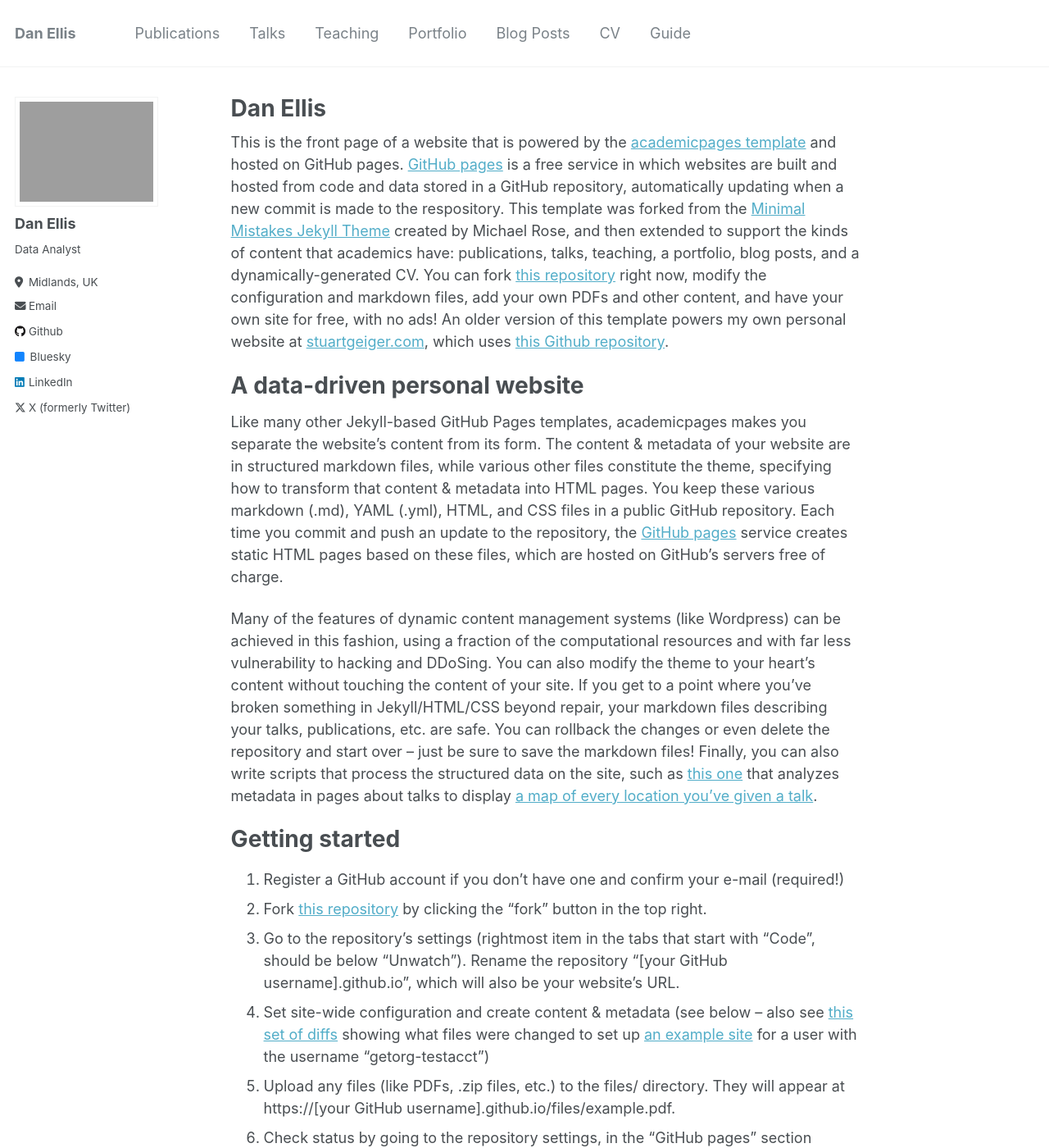
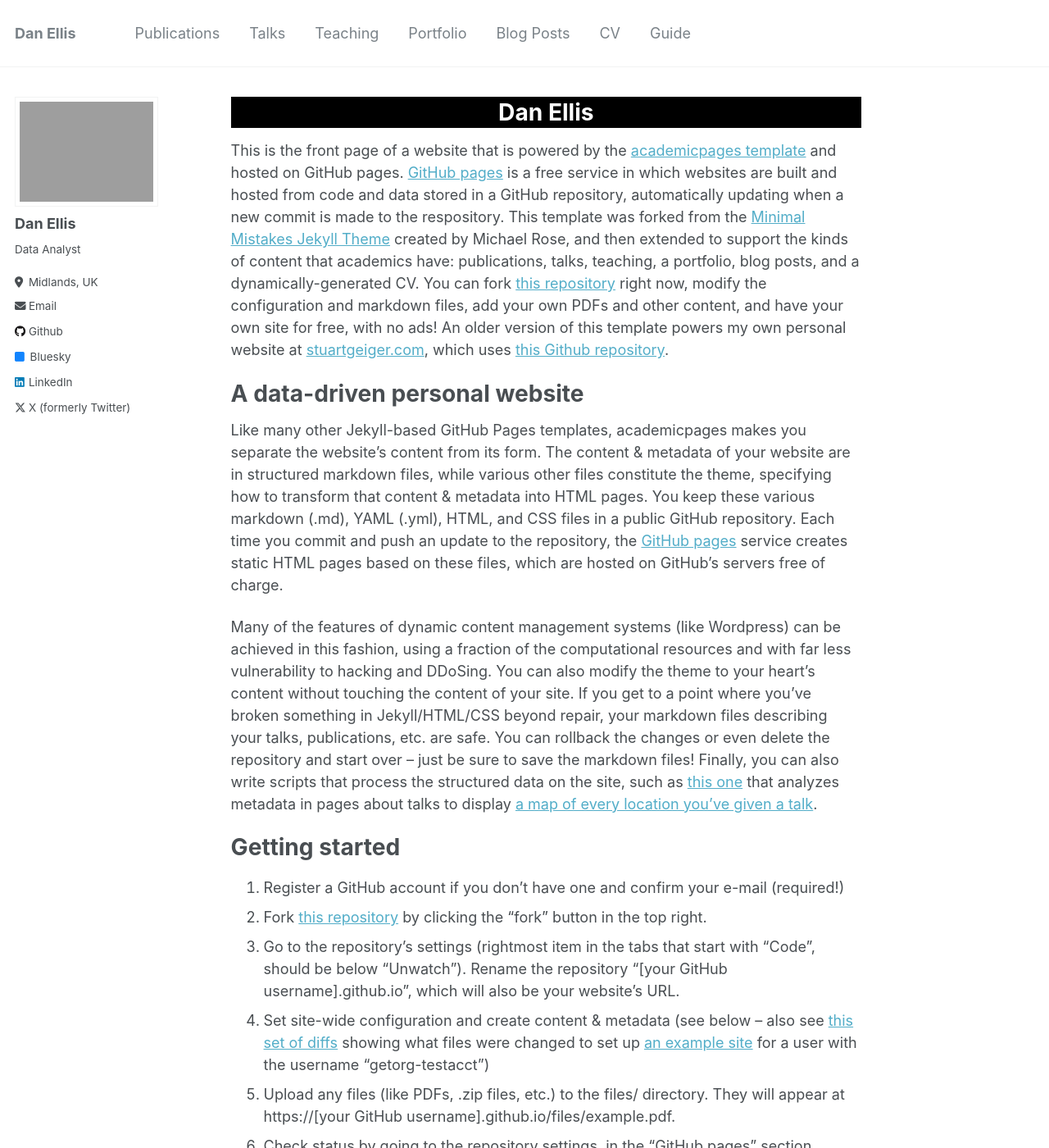
Before and after one commit to danellisprojects/danellisprojects.github.io, a Jekyll site: the page built from _pages/about.md, in a window 1280 px wide and 1400 px high. Shown: the whole window at 82% size. Built offline with Jekyll 4.4.1, drawn with Linux system fonts in a browser that asks for light colours.

```diff
--- a/_portfolio/portfolio-998.html
+++ b/_portfolio/portfolio-998.html
@@ -15,10 +15,8 @@ Fast-forward to the 2022–2023 interval, where a beacon of hope emerges:
 The crime rate retreated by 434 reports, a collective sigh of relief for residents and visitors alike.
 Imagine a dashboard, a digital compass, allowing users to traverse time—changing years, tracking trends, and unraveling the mysteries of crime data.</br></br>
 The Path Ahead</br>
-As we navigate the streets of Los Angeles, let us remain vigilant. Collaborative efforts, data-driven strategies, and community engagement will continue to shape the city’s destiny. Together, we strive for safer tomorrows.
-
-Remember, behind these numbers lie stories of resilience, courage, and determination. Let’s keep our eyes on the horizon, for every statistic represents a life touched by the ebb and flow of urban existence.
-
+As we navigate the streets of Los Angeles, let us remain vigilant. Collaborative efforts, data-driven strategies, and community engagement will continue to shape the city’s destiny. Remember, behind these numbers lie stories of resilience, courage, and determination.
+<br/>
 <br/>
 Los Angeles Crime Data: A 3D Map Visualisation<br/><br/>
 
--- a/_sass/_page.scss
+++ b/_sass/_page.scss
@@ -37,6 +37,12 @@
 .page__title {
   margin-top: 0;
   line-height: 1;
+  text-align: center;
+    margin-top: 0;
+    line-height: 1;
+    background-color: black;
+    padding: 5px;
+    color: white;
 
   & + .page__meta {
     margin-top: -0.5em;
```
